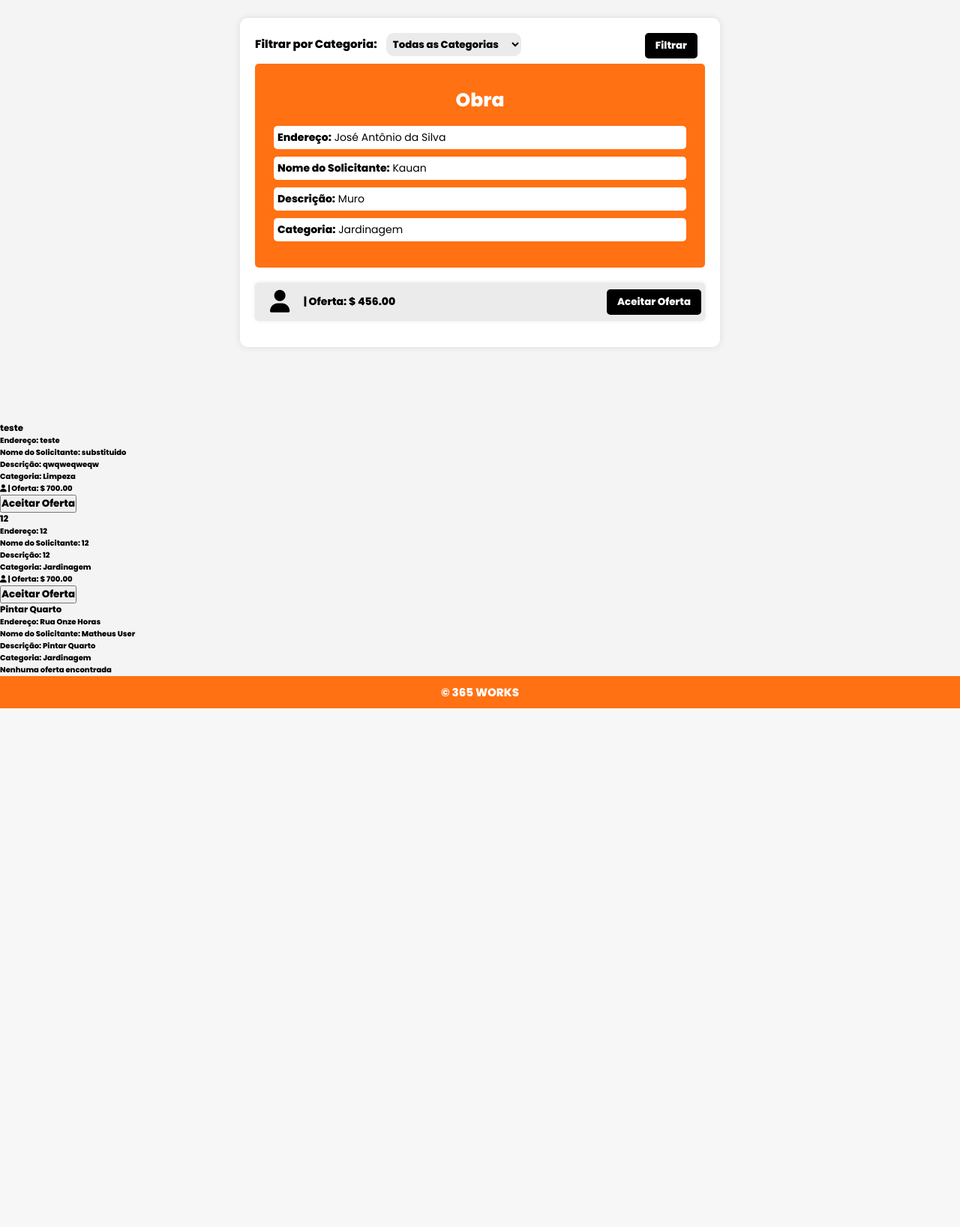
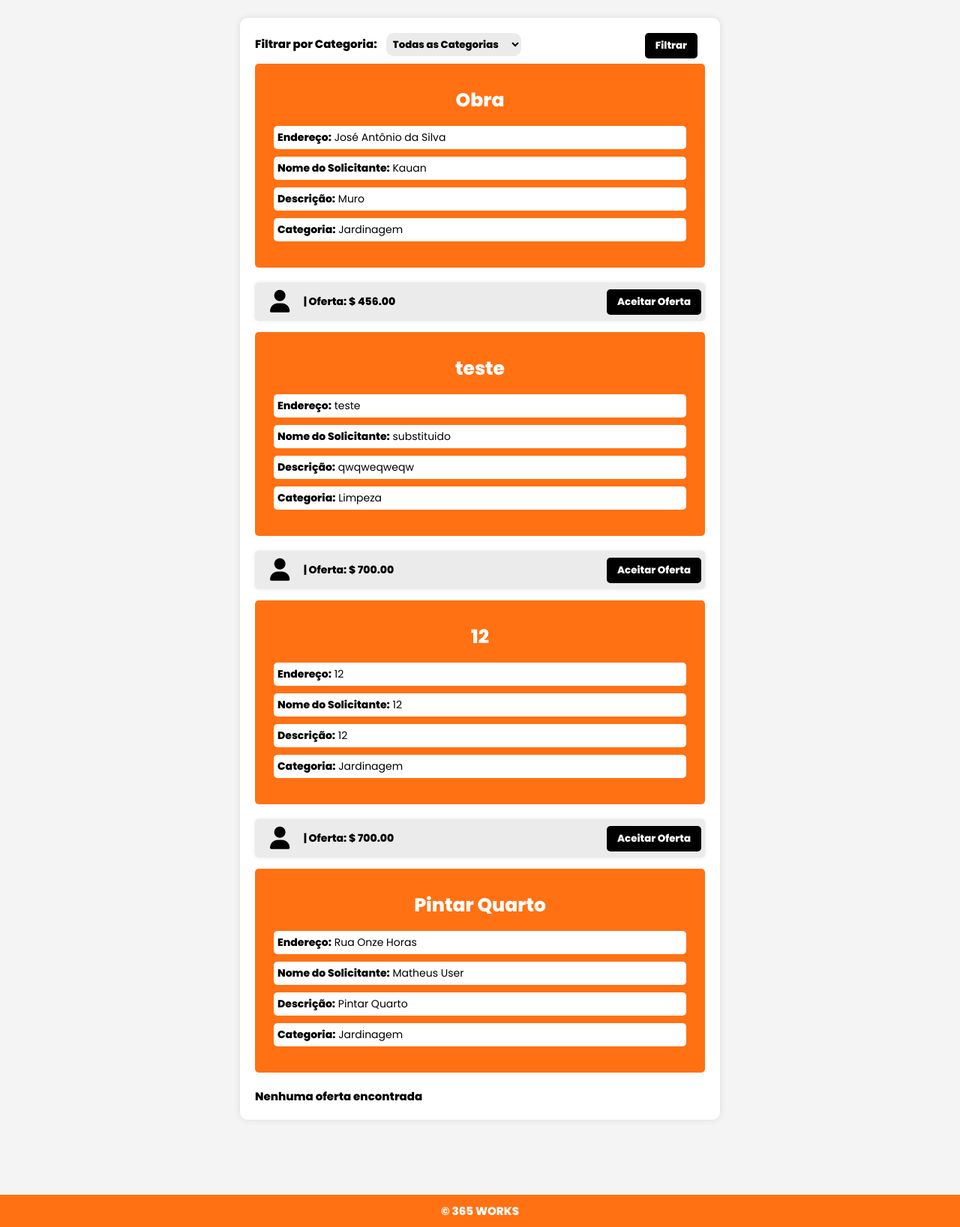
Before and after one commit to Matheus-A-Barboza/Works365, a Django app: page /visualizar_servico_usuario/ in a window 1280 px wide. Shown: the part 76-1713 px from the top of the page at 75% size. Before the commit the page ends 1021 px from the top, so only its background shows below. Run offline with Django 5.2, Linux system fonts and the light colour scheme; a user stored in the database is signed in; data comes from the database, SQL or seed files in the repository; both versions use the stored data as it was after the commit.

Commit message:
Atualizacao

```diff
--- a/works365/templates/pages/visualizar_servico_usuario.html
+++ b/works365/templates/pages/visualizar_servico_usuario.html
@@ -30,6 +30,7 @@
         </form>
 
         {% for servico in servicos %}
+            <div class="service-wrapper">
                 <div class="service-card">
                     <h3>{{ servico.nome_servico }}</h3>
                     <div><span>Endereço:</span> {{ servico.endereco }}</div>
@@ -61,7 +62,7 @@
             </div>
         {% endfor %}
 
-
+    </div>
 
     <footer>
         <p>&copy; 365 WORKS</p>
```
Also changed, not shown: db.sqlite3. Lines whose indentation alone changed are shown as unchanged.
